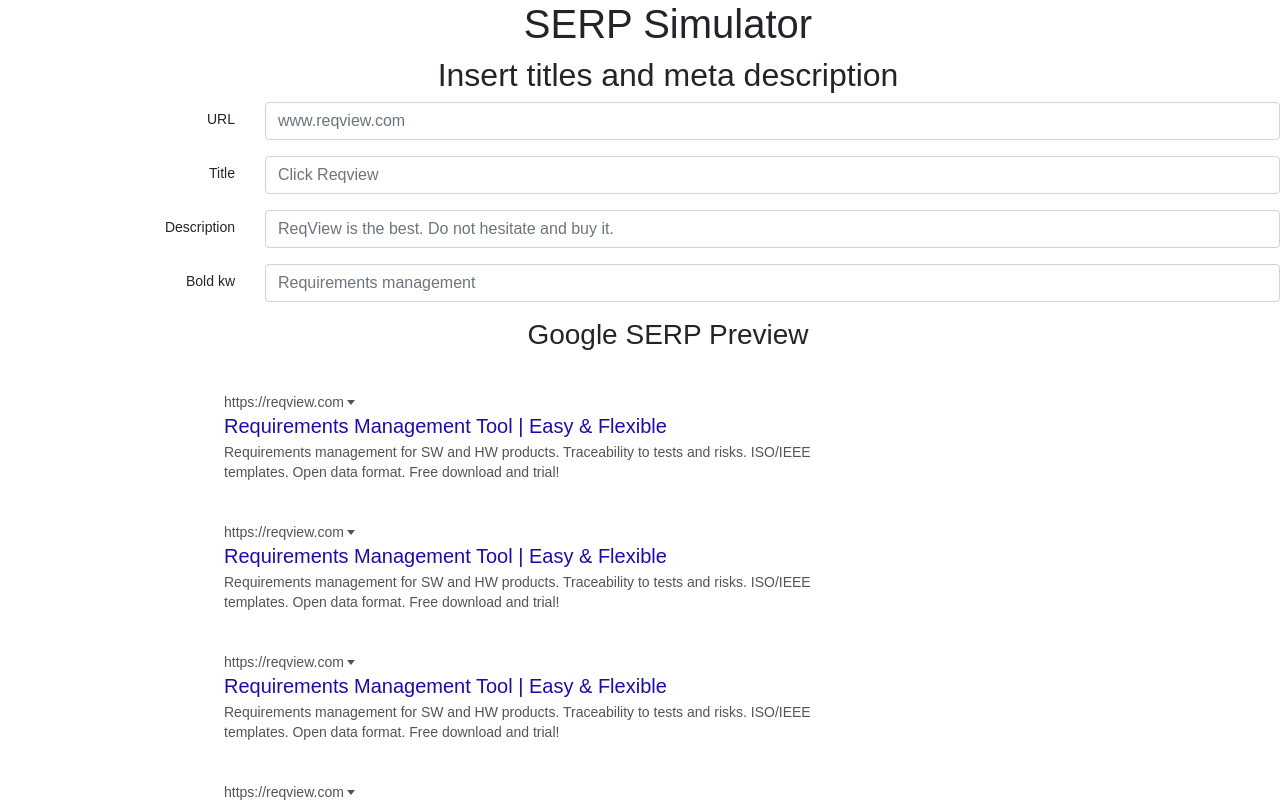
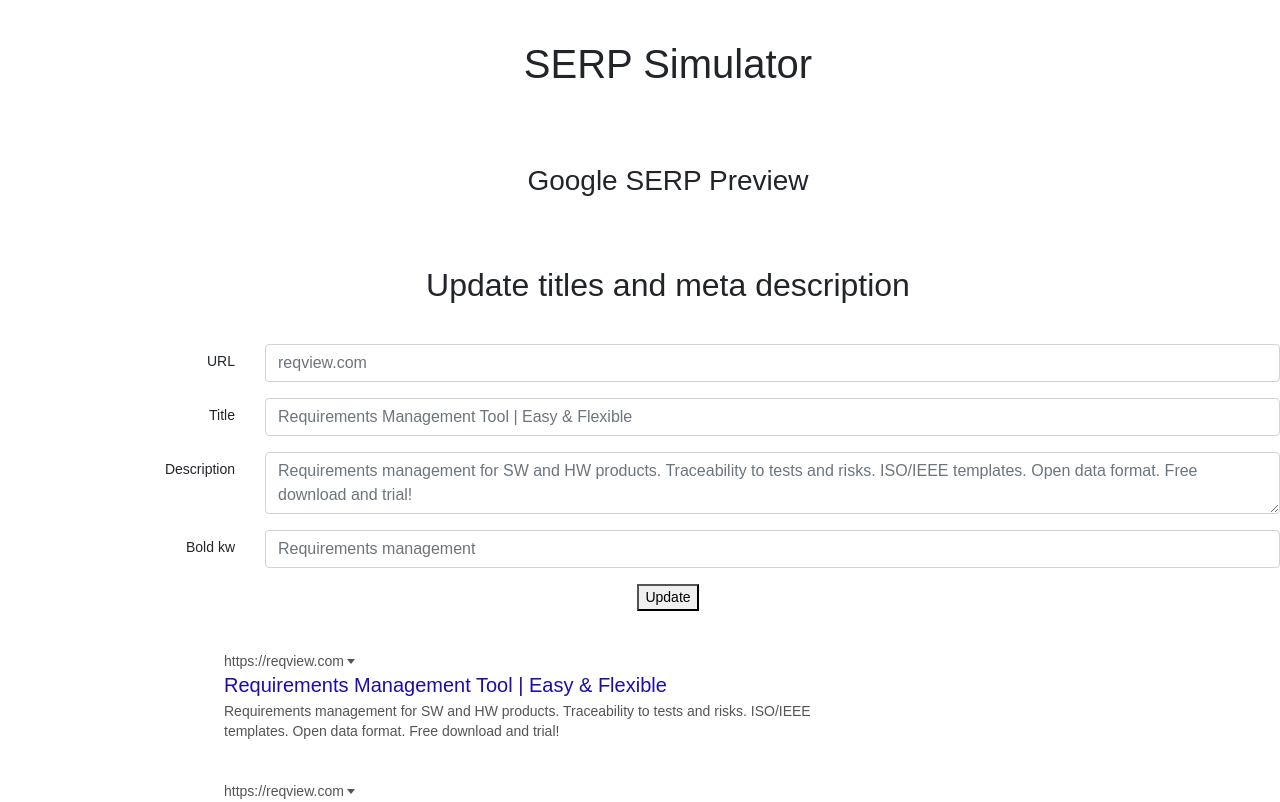
Before and after one commit to tomnovacek/SERP-simulator, a React (Create React App) app: page / in a window 1280 px wide. Shown: the top 802 px of the page. Built offline with nearby package versions, Linux system fonts and the light colour scheme.

Commit message:
props, fetch first attempt

```diff
--- a/package.json
+++ b/package.json
@@ -6,10 +6,13 @@
   "main": "src/index.js",
   "dependencies": {
     "bootstrap": "4.5.3",
+    "cheerio": "1.0.0-rc.5",
     "react": "17.0.0",
     "react-dom": "17.0.0",
     "react-scripts": "3.4.3",
-    "reactstrap": "8.7.1"
+    "reactstrap": "8.7.1",
+    "request": "2.88.2",
+    "request-promise": "4.2.6"
   },
   "devDependencies": {
     "typescript": "3.8.3"
--- a/src/App.js
+++ b/src/App.js
@@ -8,12 +8,13 @@
   return (
     <div className="App">
       <h1>SERP Simulator</h1>
-      <h2>Insert titles and meta description</h2>
-      <div>
-        <MetaForm />
-      </div>
+
       <div>
         <h3>Google SERP Preview</h3>
+        <h2>Update titles and meta description</h2>
+        <div>
+          <MetaForm />
+        </div>
         <Serp
           url="https://reqview.com"
           title="Requirements Management Tool | Easy & Flexible"
--- a/src/Form.js
+++ b/src/Form.js
@@ -1,7 +1,32 @@
 import React from "react";
 import { Form, FormGroup, Label, Col, Input } from "reactstrap";
+import rp from "request-promise";
+import cheerio from "cheerio";
 
-function MetaForm(props) {
+class MetaForm extends React.Component {
+  constructor() {
+    super();
+    this.state = {
+      url: "reqview.com",
+      title: "Requirements Management Tool | Easy & Flexible",
+      description:
+        "Requirements management for SW and HW products. Traceability to tests and risks. ISO/IEEE templates. Open data format. Free download and trial!"
+    };
+    this.handleClick = this.handleClick.bind(this);
+  }
+
+  handleClick() {}
+
+  /*  componentDidMount() {
+    // use the request-promise library to fetch the HTML from pokemon.org
+    rp("https://web.com/").then((html) => {
+      let title = [];
+      let $ = cheerio.load(html);
+      console.log(html);
+    });
+  } */
+
+  render() {
     return (
       <Form>
         <FormGroup row>
@@ -14,9 +39,8 @@
               type="text"
               className="form-control"
               id="url"
-            placeholder="www.reqview.com"
+              placeholder={this.state.url}
             />
-          {props.url}
           </Col>
         </FormGroup>
         <FormGroup row>
@@ -29,9 +53,8 @@
               type="text"
               className="form-control"
               id="title"
-            placeholder="Click Reqview"
+              placeholder={this.state.title}
             />
-          {props.title}
           </Col>
         </FormGroup>
         <FormGroup row>
@@ -41,12 +64,11 @@
           <Col>
             <Input
               sm={10}
-            type="text"
+              type="textarea"
               className="form-control"
               id="description"
-            placeholder="ReqView is the best. Do not hesitate and buy it."
+              placeholder={this.state.description}
             />
-          {props.description}
           </Col>
         </FormGroup>
         <FormGroup row>
@@ -61,11 +83,12 @@
               id="keyword"
               placeholder="Requirements management"
             />
-          {props.keyword}
           </Col>
         </FormGroup>
+        <button>Update</button>
       </Form>
     );
   }
+}
 
 export default MetaForm;
--- a/src/styles.css
+++ b/src/styles.css
@@ -20,7 +20,7 @@
 h1,
 h2,
 h3 {
-  margin: 2em 3em;
+  padding: 1em 1em;
 }
 
 .short {
```
Lines whose indentation alone changed are shown as unchanged.
